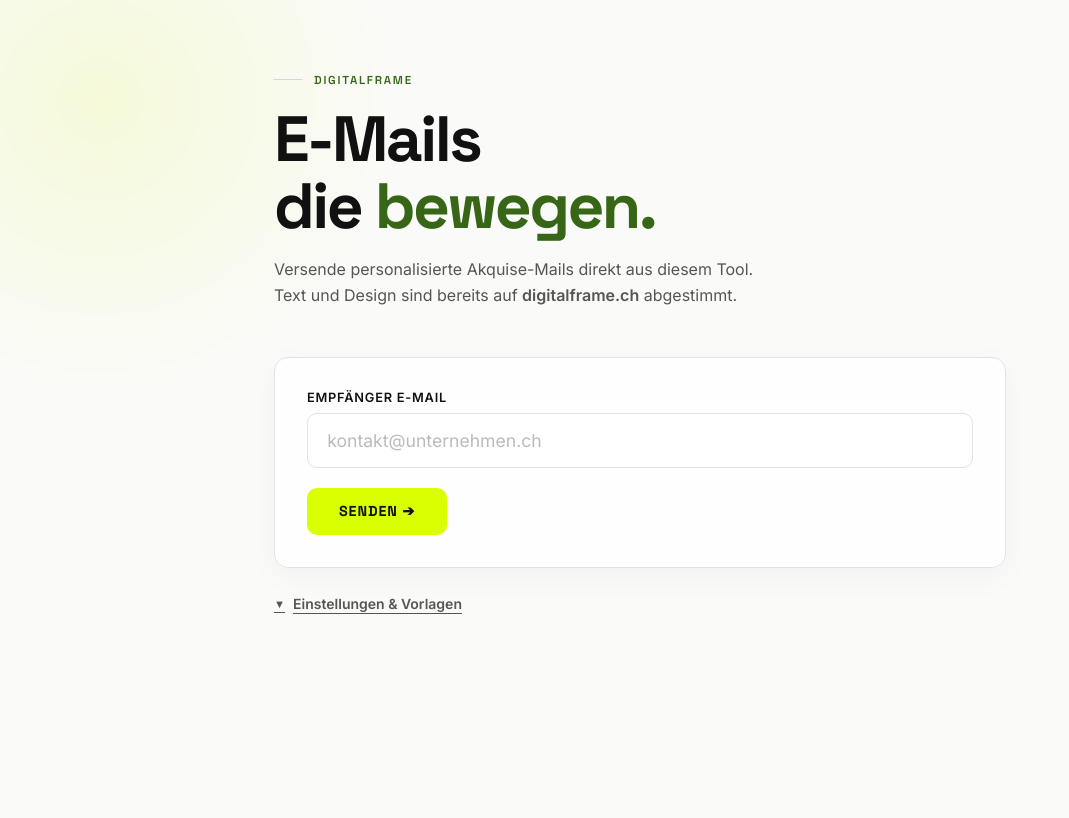
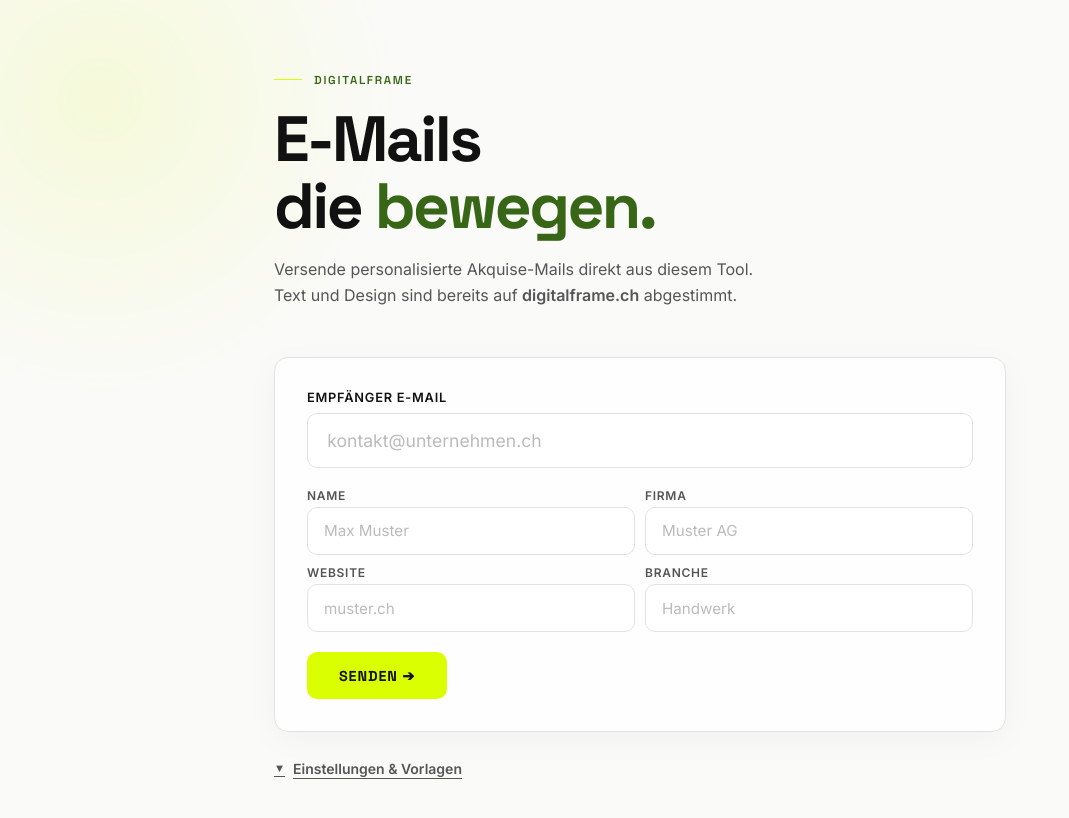
Before and after one commit to 6d8qdztg8d-cell/mailsender, a Next.js app: page / in a window 1280 px wide. Shown: the top 818 px of the page, without its empty margins (0-1069 px from the left). Built offline with nearby package versions, Linux system fonts and the light colour scheme.

Commit message:
add recipient variable fields (Name, Firma, Website, Branche) to send form

```diff
--- a/src/app/globals.css
+++ b/src/app/globals.css
@@ -484,6 +484,24 @@ body::before {
   align-items: center;
 }
 
+/* ── Variable Fields ── */
+.var-fields {
+  display: grid;
+  grid-template-columns: 1fr 1fr;
+  gap: 10px;
+  margin-bottom: 1.25rem;
+}
+.var-field {}
+.var-label {
+  display: block;
+  font-size: 0.75rem;
+  font-weight: 700;
+  text-transform: uppercase;
+  letter-spacing: 0.06em;
+  color: var(--muted);
+  margin-bottom: 4px;
+}
+
 /* ── Animations ── */
 @keyframes fadeIn { from { opacity: 0; } to { opacity: 1; } }
 @keyframes slideUp { from { opacity: 0; transform: translateY(16px); } to { opacity: 1; transform: translateY(0); } }
--- a/src/app/page.js
+++ b/src/app/page.js
@@ -8,6 +8,10 @@ const DEFAULT_FOOTER = `Freundliche Grüsse\n\nRaul Goncalves\nBusiness Develope
 
 export default function Home() {
   const [recipient, setRecipient] = useState('');
+  const [recipientName, setRecipientName] = useState('');
+  const [recipientFirma, setRecipientFirma] = useState('');
+  const [recipientWebsite, setRecipientWebsite] = useState('');
+  const [recipientBranche, setRecipientBranche] = useState('');
   const [subject, setSubject] = useState(DEFAULT_SUBJECT);
   const [message, setMessage] = useState(DEFAULT_MESSAGE);
   const [footer, setFooter] = useState(DEFAULT_FOOTER);
@@ -48,15 +52,25 @@ export default function Home() {
     setIsLoading(true);
     setStatus({ type: '', text: '' });
     try {
+      const fillVars = (text) => text
+        .replaceAll('{Name}', recipientName || '{Name}')
+        .replaceAll('{Firma}', recipientFirma || '{Firma}')
+        .replaceAll('{Website}', recipientWebsite || '{Website}')
+        .replaceAll('{Branche}', recipientBranche || '{Branche}');
+
       const res = await fetch('/api/send', {
         method: 'POST',
         headers: { 'Content-Type': 'application/json' },
-        body: JSON.stringify({ recipient, subject, message, footer }),
+        body: JSON.stringify({ recipient, subject: fillVars(subject), message: fillVars(message), footer }),
       });
       const data = await res.json();
       if (res.ok) {
         setStatus({ type: 'success', text: `✓ E-Mail an ${recipient} versendet!` });
         setRecipient('');
+        setRecipientName('');
+        setRecipientFirma('');
+        setRecipientWebsite('');
+        setRecipientBranche('');
       } else {
         setStatus({ type: 'error', text: data.error || 'Fehler beim Senden.' });
       }
@@ -93,6 +107,24 @@ export default function Home() {
               required
               style={{ fontSize: '1.1rem', padding: '1rem 1.2rem' }}
             />
+          </div>
+          <div className="var-fields">
+            <div className="var-field">
+              <label className="var-label">Name</label>
+              <input className="form-input" type="text" value={recipientName} onChange={e => setRecipientName(e.target.value)} placeholder="Max Muster" />
+            </div>
+            <div className="var-field">
+              <label className="var-label">Firma</label>
+              <input className="form-input" type="text" value={recipientFirma} onChange={e => setRecipientFirma(e.target.value)} placeholder="Muster AG" />
+            </div>
+            <div className="var-field">
+              <label className="var-label">Website</label>
+              <input className="form-input" type="text" value={recipientWebsite} onChange={e => setRecipientWebsite(e.target.value)} placeholder="muster.ch" />
+            </div>
+            <div className="var-field">
+              <label className="var-label">Branche</label>
+              <input className="form-input" type="text" value={recipientBranche} onChange={e => setRecipientBranche(e.target.value)} placeholder="Handwerk" />
+            </div>
           </div>
           <button type="submit" className="submit-btn" disabled={isLoading}>
             {isLoading ? <><div className="spinner" />VERARBEITEN...</> : <>SENDEN ➔</>}
```
